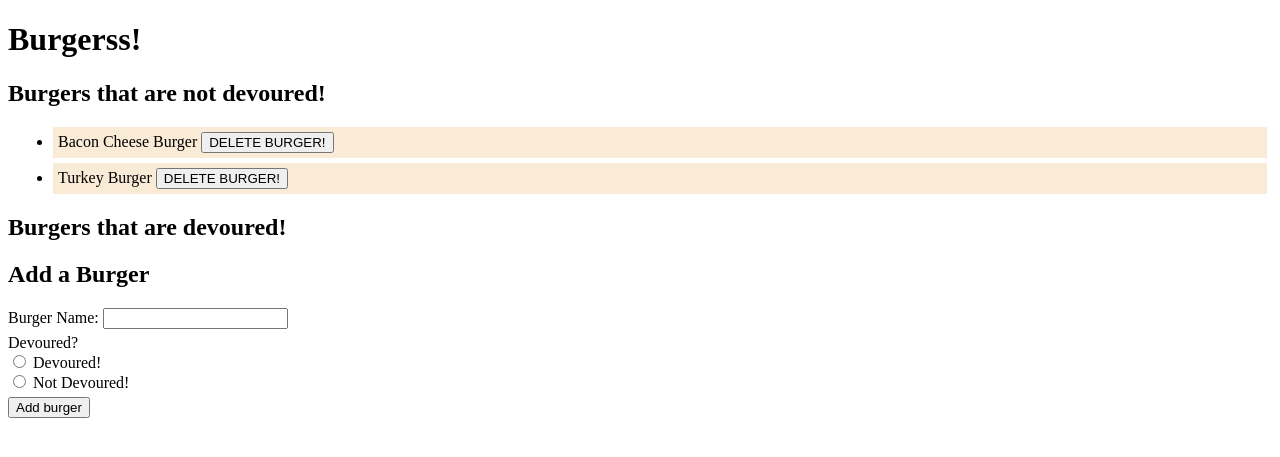
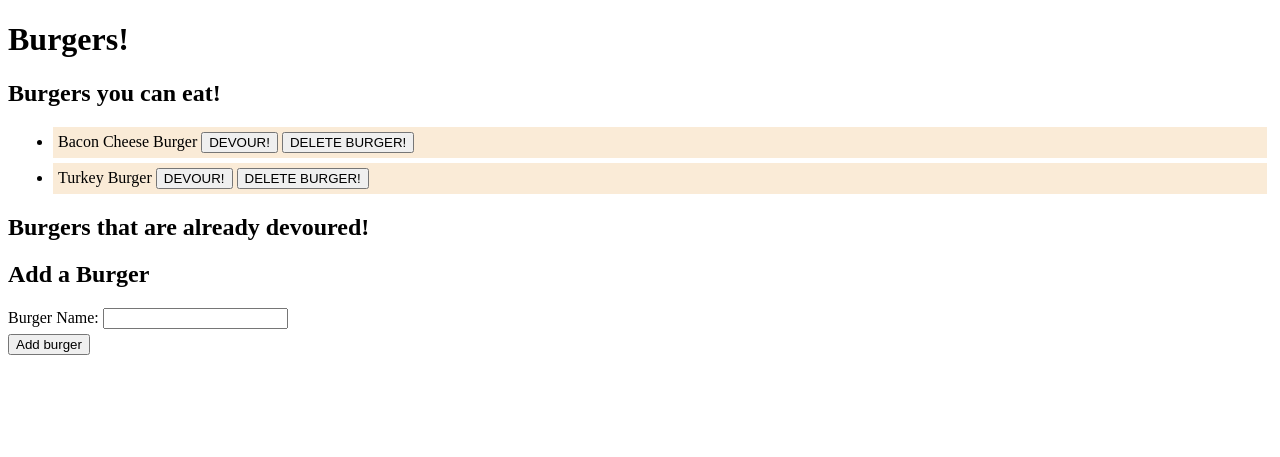
Before and after one commit to anderam17/burger, a Node server app: page / in a window 1280 px wide. Shown: the top 457 px of the page. Run offline with Node 20, Linux system fonts and the light colour scheme; data comes from the database, SQL or seed files in the repository; some libraries are stand-ins or nearby versions.

Commit message:
a lot of code clean up, bug fixing, and spelling error corrections.

```diff
--- a/controllers/burgersController.js
+++ b/controllers/burgersController.js
@@ -2,42 +2,39 @@ var express = require("express");
 
 var router = express.Router();
 
-// Import the model (cat.js) to use its database functions.
+// import the model (burger.js) to use its database functions
 var burger = require("../models/burger.js");
 
-// Create all our routes and set up logic within those routes where required.
-router.get("/", function(req, res) {
-  burger.all(function(data) {
+router.get("/", function (req, res) {
+  //! WHERE DOES DATA COME FROM?
+  burger.all(function (data) {
     var hbsObject = {
-      burgers: data
+      burgers: data,
     };
-    console.log(hbsObject);
+    // !console.log(hbsObject);
+    //render handlebars page with burgers data saved in hbsObject
     res.render("index", hbsObject);
   });
 });
 
-//! CHANGE NAME SLEEPY
-router.post("/api/burgers", function(req, res) {
-  burger.create([
-    "name", "sleepy"
-  ], [
-    req.body.name, req.body.sleepy
-  ], function(result) {
-    // Send back the ID of the new quote
-    res.json({ id: result.insertId });
-  });
+router.post("/api/burgers", function (req, res) {
+  burger.create(
+    ["name", "devoured"],
+    [req.body.name, req.body.devoured],
+    function (result) {
+      //send back id of new burger
+      res.json({ id: result.insertId });
+    }
+  );
 });
 
-router.put("/api/burgerss/:id", function(req, res) {
-  var condition = "id = " + req.params.id;
+router.put("/api/burgers/:id", function(req, res) {
+  var condition = `id = ${req.params.id}`;
 
-  console.log("condition", condition);
-//! SLEEPY AGAIN --> DEVOWERED?
-  burger.update({
-    sleepy: req.body.sleepy
-  }, condition, function(result) {
-    if (result.changedRows == 0) {
-      // If no rows were changed, then the ID must not exist, so 404
+
+  burger.update({devoured: req.body.devoured}, condition, function(result) {
+    if(result.changedRows == 0) {
+      //if no rows were changed, then the ID must not exist
       return res.status(404).end();
     } else {
       res.status(200).end();
@@ -48,16 +45,14 @@ router.put("/api/burgerss/:id", function(req, res) {
 router.delete("/api/burgers/:id", function(req, res) {
   var condition = "id = " + req.params.id;
 
-  //.delete(condition, function(result) {
-    // if res
-  // })
   burger.delete(condition, function(result) {
-    if (result.affectedRows === 0) {
+    if(result.affectedRows == 0) {
+      //if no rows were changed, then the ID must not exist
       return res.status(404).end();
+    } else {
+      res.status(200).end();
     }
-    res.status(200).end();
-  })
-})
+  });
+});
 
-// Export routes for server.js to use.
 module.exports = router;
--- a/burgers.sql
+++ b/db/burgers.sql
@@ -1,5 +1,4 @@
-### Schema
-
+DROP DATABASE IF EXISTS burgers_db;
 CREATE DATABASE burgers_db;
 USE burgers_db;
 
@@ -7,6 +6,7 @@ CREATE TABLE burgers
 (
 	id int NOT NULL AUTO_INCREMENT,
 	name varchar(255) NOT NULL,
+    devoured BOOLEAN,
 	PRIMARY KEY (id)
 );
 
--- a/models/burger.js
+++ b/models/burger.js
@@ -1,13 +1,13 @@
-// Import the ORM to create functions that will interact with the database.
 var orm = require("../config/orm.js");
 
+//feeding orm information specific to the burgers DB
 var burger = {
   all: function(cb) {
     orm.all("burgers", function(res) {
       cb(res);
     });
   },
-  // The variables cols and vals are arrays.
+  //cols and vals are arrays
   create: function(cols, vals, cb) {
     orm.create("burgers", cols, vals, function(res) {
       cb(res);
@@ -25,5 +25,5 @@ var burger = {
   }
 };
 
-// Export the database functions for the controller (catsController.js).
+//Export the database functions fo the controller (burgersController.js)
 module.exports = burger;
--- a/server.js
+++ b/server.js
@@ -27,3 +27,7 @@ app.listen(PORT, function() {
   // Log (server-side) when our server has started
   console.log("Server listening on: http://localhost:" + PORT);
 });
+
+
+//Unknown system variable "devoured".
+//Delete does nothing
--- a/views/index.handlebars
+++ b/views/index.handlebars
@@ -1,16 +1,17 @@
-<h1>Burgerss!</h1>
+<h1>Burgers!</h1>
 
-<h2>Burgers that are not devoured!</h2>
+<h2>Burgers you can eat!</h2>
 
 <ul>
   {{#each burgers}}
     {{#unless devoured}}
+    {{!--!WHAT is this thing --}}
       {{> burgers/burger-block devoured=false}}
     {{/unless}}
   {{/each}}
 </ul>
 
-<h2>Burgers that are devoured!</h2>
+<h2>Burgers that are already devoured!</h2>
 
 <ul>
   {{#each burgers}}
@@ -24,15 +25,10 @@
 <form class="create-form">
 
   <div class="form-group">
-    <label for="ca">Burger Name:</label>
-    <input type="text" id="ca" name="name">
+    <label for="bu">Burger Name:</label>
+    <input type="text" id="bu" name="name">
   </div>
 
-  <div class="form-group">
-    <label for="slee">Devoured?</label><br>
-    <input type="radio" name="devoured" value="1"> Devoured!<br>
-    <input type="radio" name="devoured" value="0"> Not Devoured!
-  </div>
 
   <button type="submit">Add burger</button>
 </form>
--- a/views/partials/burgers/burger-block.handlebars
+++ b/views/partials/burgers/burger-block.handlebars
@@ -1,4 +1,8 @@
 <li>
 	{{name}}
+
+	<button class="change-devoured" data-id="{{id}}" data-newdevoured="{{devoured}}">
+		{{#if devoured}}ALREADY EATEN!{{else}}DEVOUR!{{/if}}
+	</button>
 	<button class ="delete-burger" data-id="{{id}}" >DELETE BURGER!</button>
 </li>
```
Also changed, not shown: config/connection.js (+5 -6 lines), config/orm.js (+26 -36 lines), public/assets/js/burgers.js.
